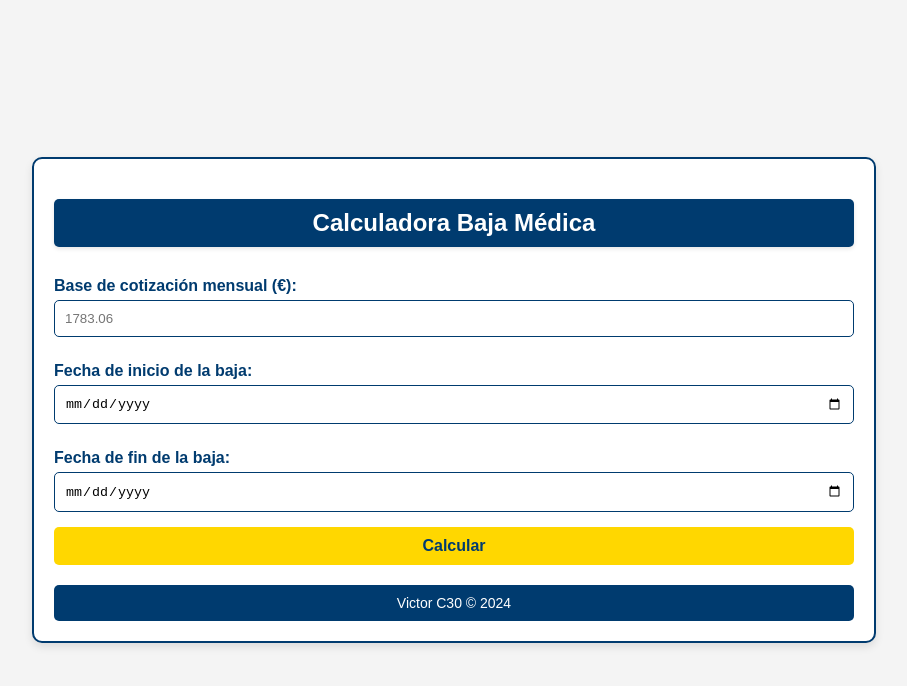
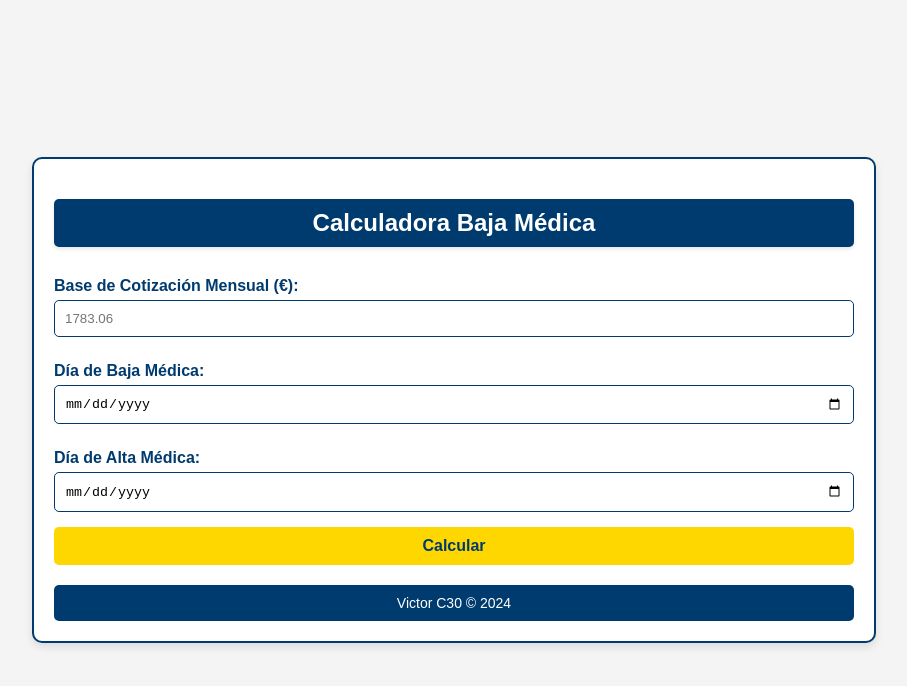
Before and after one commit to virtvs/baja-correos, a plain HTML site: page index.html in a window 1280 px wide. Shown: the whole page, without its empty margins (186-1093 px from the left). Drawn offline with Linux system fonts and the light colour scheme.

Commit message:
Update index.html

```diff
--- a/index.html
+++ b/index.html
@@ -125,13 +125,13 @@
     <div class="container">
         <h2>Calculadora Baja Médica</h2>
         <form id="bajaForm">
-            <label for="baseCotizacion">Base de cotización mensual (€):</label>
+            <label for="baseCotizacion">Base de Cotización Mensual (€):</label>
             <input type="number" id="baseCotizacion" placeholder="1783.06" step="0.01" required>
 
-            <label for="fechaInicio">Fecha de inicio de la baja:</label>
+            <label for="fechaInicio">Día de Baja Médica:</label>
             <input type="date" id="fechaInicio" required>
 
-            <label for="fechaFin">Fecha de fin de la baja:</label>
+            <label for="fechaFin">Día de Alta Médica:</label>
             <input type="date" id="fechaFin" required>
 
             <button type="submit">Calcular</button>
```
